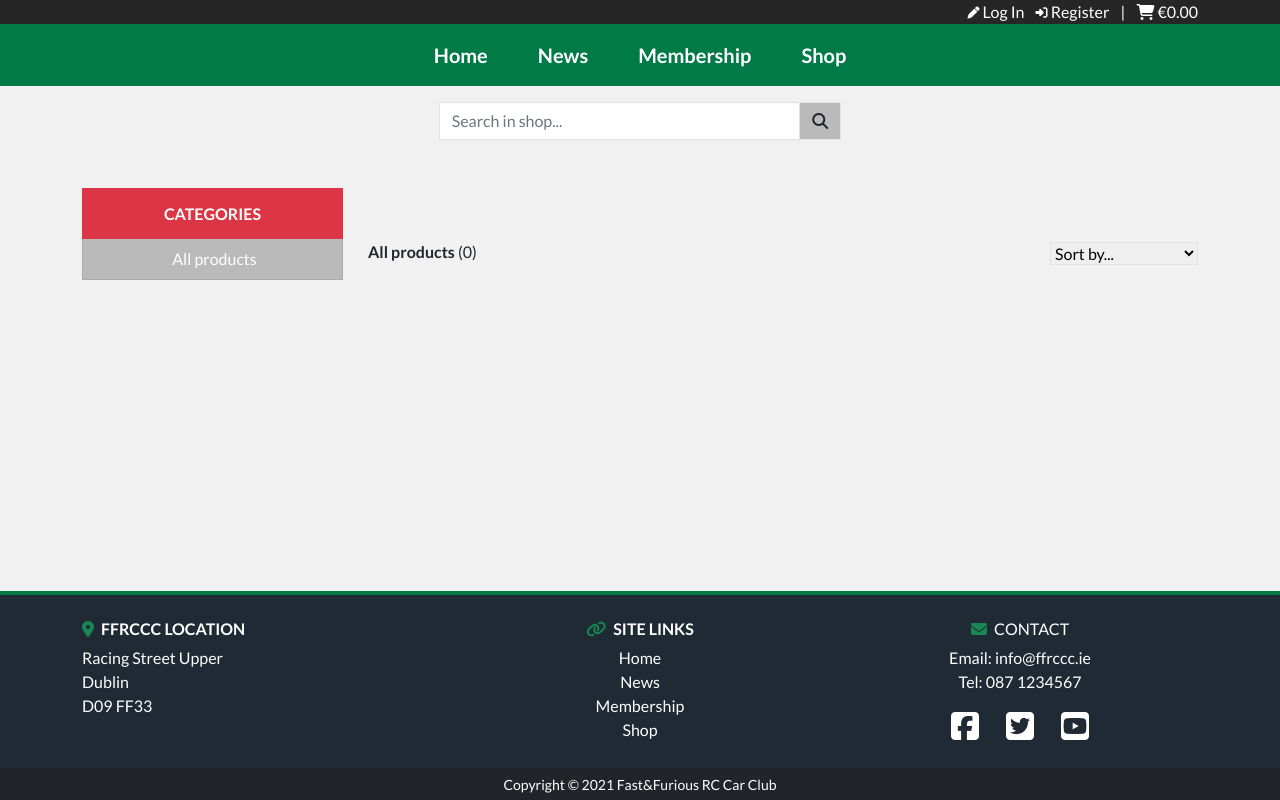
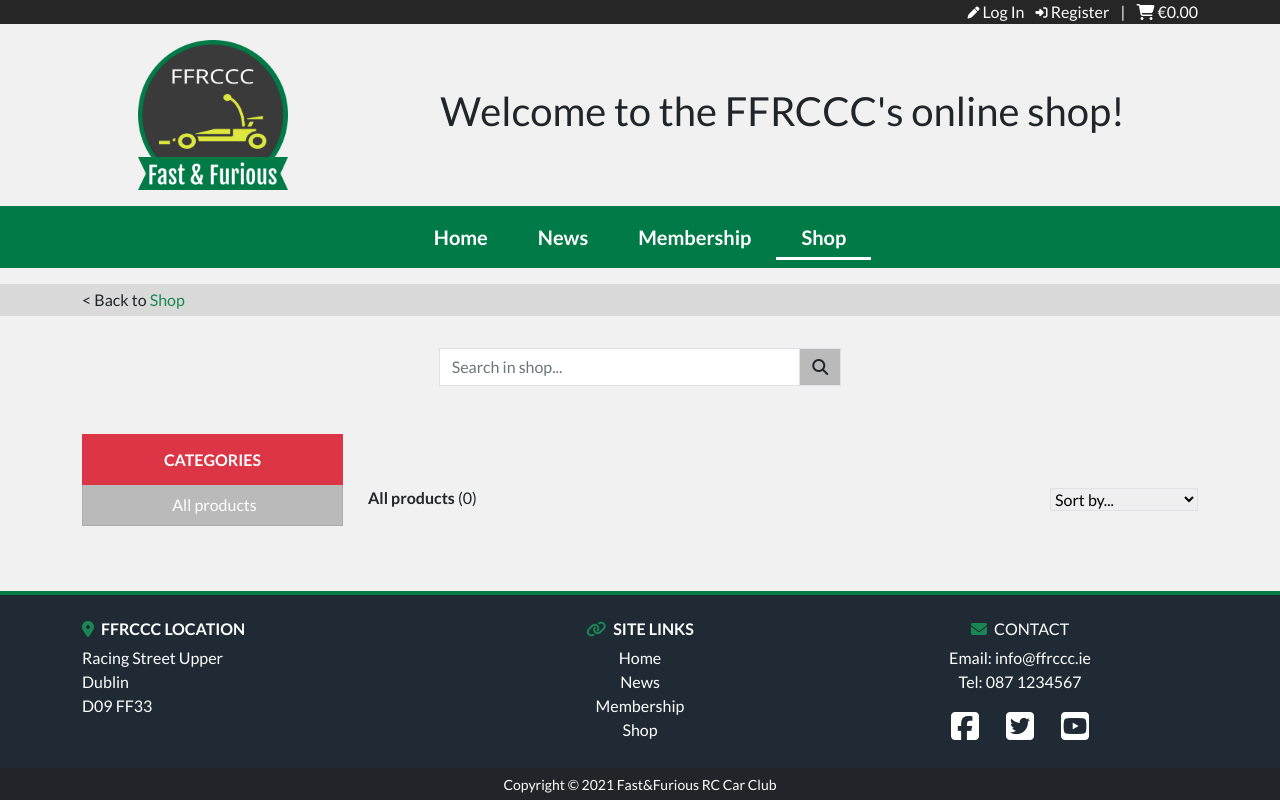
Before and after one commit to zokam1411/milestone-project-4, a Django app: page /products/ in a window 1280 px wide. Run offline with Django 3.2, Linux system fonts and the light colour scheme; data that the repository does not hold is empty; some libraries are stand-ins or nearby versions.

Commit message:
Add header on top

```diff
--- a/products/templates/products/products.html
+++ b/products/templates/products/products.html
@@ -1,23 +1,45 @@
 {% extends 'base.html' %}
 {% load static %}
 
+{% block nav_shop %}
+active
+{% endblock %}
+
+{% block bottom_header %}
+<section class="pt-3 pb-3">
+    <div class="container">
+        <div class="row">
+            <div class="logo col-4 col-md-3 text-center">
+                <a href="{% url 'home' %}">
+                    <img src="../media/logo.png" alt="FFRCCC logo">
+                </a>
+            </div>
+            <div class="col-8 col-md-9 text-center my-auto">
+                <h1 class="d-none d-md-block">Welcome to the FFRCCC's online shop!</h1>
+                <h6 class="d-md-none"><strong>Welcome to the FFRCCC's online shop!</strong></h6>
+            </div>
+        </div>
+    </div>
+</section>
+{% endblock %}
+
 {% block content %}
+<div class="site-nav mt-3 mb-3 pt-1 pb-1 bg-list">
+    <div class="container">
+        <div class="row">
+            <div class="col-12">
+                <a href="{% url 'shop' %}" class="text-success"><span
+                        class="text-dark">&lt; Back to </span> Shop</a>
+            </div>
+        </div>
+    </div>
+</div>
 <!-- Search section -->
 
 {% include 'products/includes/search-section.html' %}
 
-<!-- Sort -->
-<div class="container">
-    <div class="row text-end">
-
-    </div>
-</div>
-
-<div class="container">
-</div>
-
 <!-- Categories -->
-<section class="categories-section">
+<section class="categories-section mb-3">
     <div class="container">
         <div class="row">
             <div class="col-12 col-md-3 mb-5">
@@ -33,7 +55,8 @@
                 {% if category.name == current_category %}
                 <a href="{% url 'products' %}?category={{category.name}}">
                     <div class="pt-2 pb-2 current-category text-success">
-                        <p class="ms-2 mb-0"><i class="fas fa-arrow-right"></i> <span class="ms-2">{{ category.friendly_name }}</span></p>
+                        <p class="ms-2 mb-0"><i class="fas fa-arrow-right"></i> <span
+                                class="ms-2">{{ category.friendly_name }}</span></p>
                     </div>
                 </a>
                 {% else %}
@@ -167,11 +190,6 @@
         </div>
     </div>
 </section>
-
-<!-- Products section -->
-<section class="products-section">
-
-</section>
 {% endblock %}
 
 {% block postloadjs %}
```
